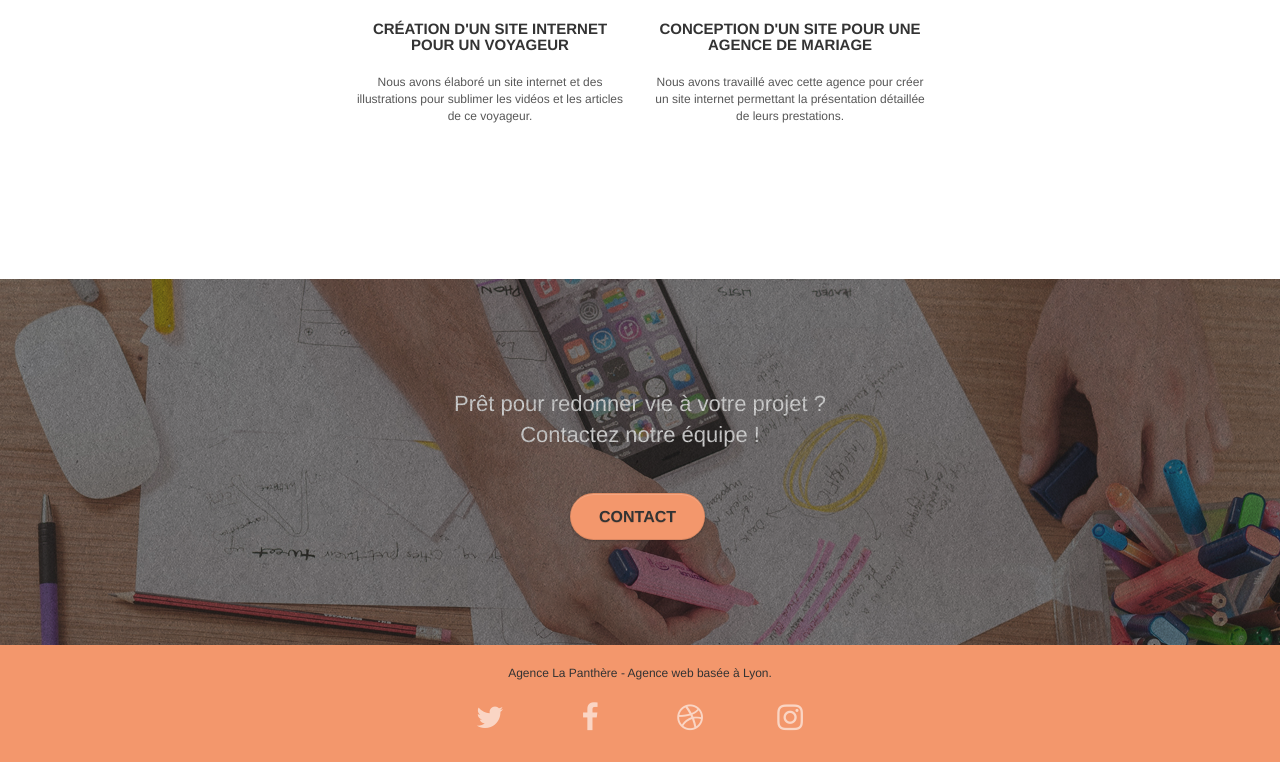
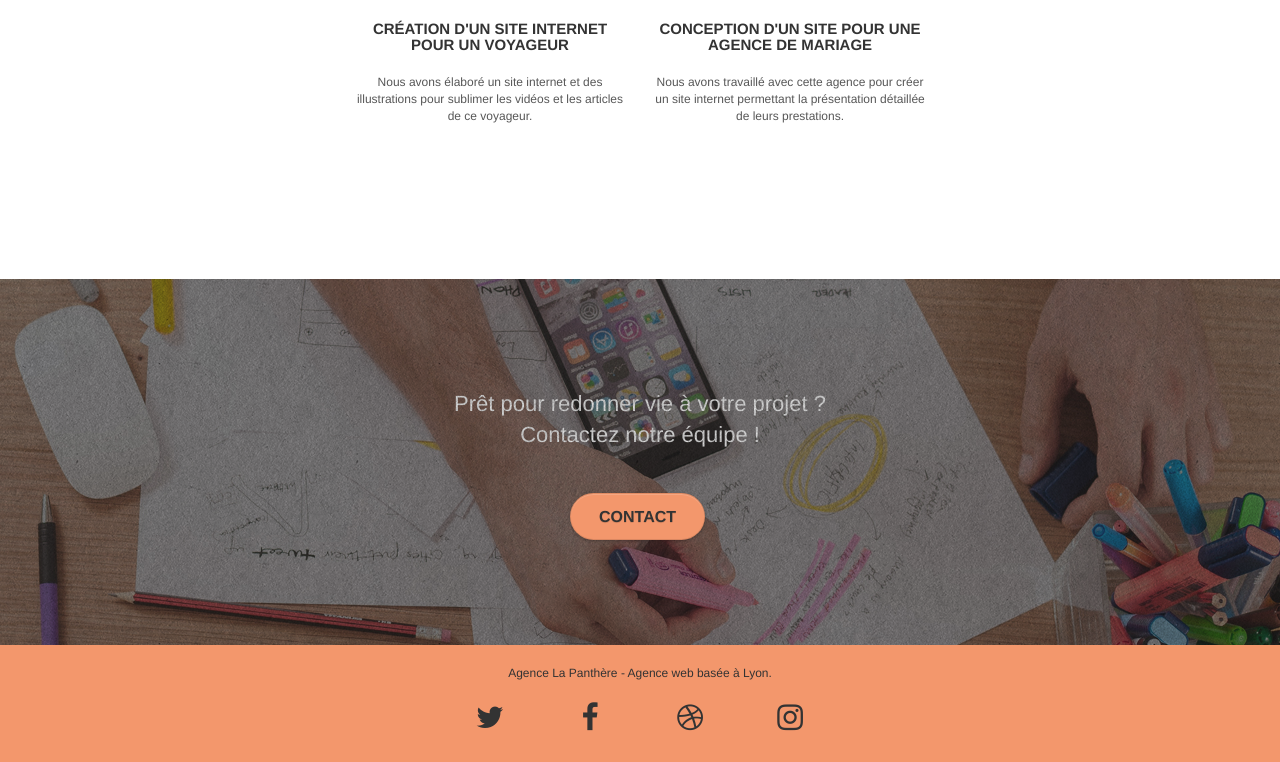
Before and after one commit to maud-vernet/la-panthere, a plain HTML site: page index.html in a window 1280 px wide. Shown: the part 2485-3247 px from the top of the page. Drawn offline with Linux system fonts and the light colour scheme.

Commit message:
fix social icons color

```diff
--- a/style.css
+++ b/style.css
@@ -1066,3 +1066,7 @@ h4 {
 footer p {
     color: #333333!important;
 }
+
+.social > span {
+    color: #333333!important;
+}
```
